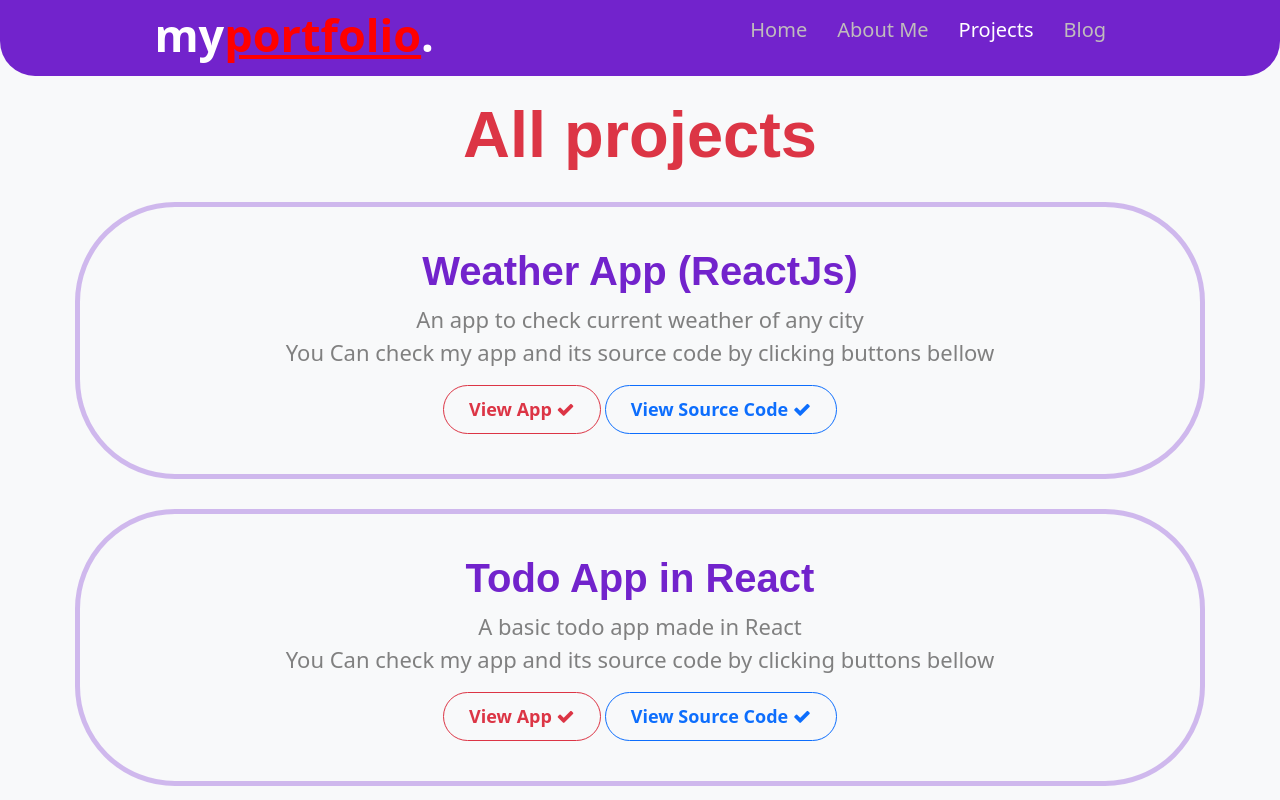
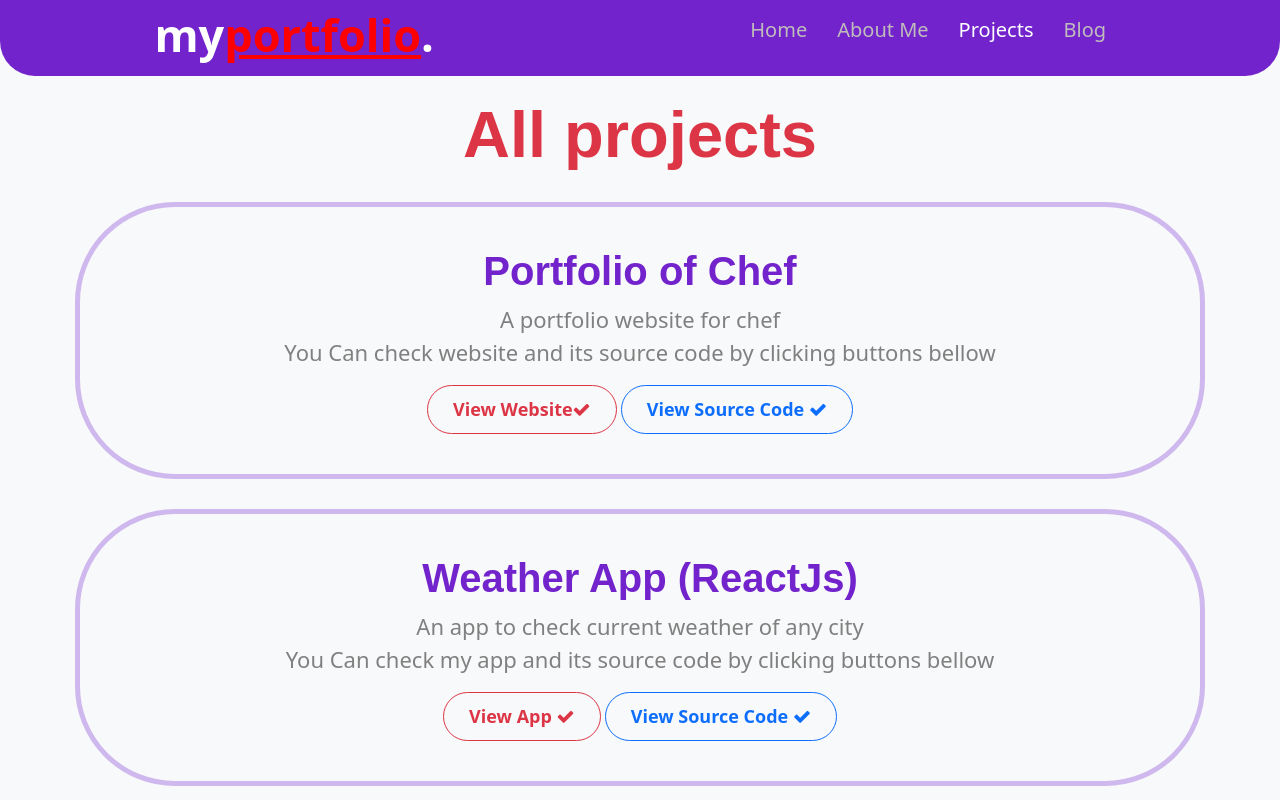
Before and after one commit to rshubham005/portflio-site, a plain HTML site: page projects.html in a window 1280 px wide. Shown: the top 800 px of the page. Drawn offline with nearby package versions, Linux system fonts and the light colour scheme.

Commit message:
Update projects.html

```diff
--- a/projects.html
+++ b/projects.html
@@ -28,6 +28,17 @@
     <div class="container projects">
         <h1 class="project-heading">All projects</h1>
         <ol class="project-list">
+          <li>
+            <div class="container project-text">
+                <h1 class="project-head">Portfolio of Chef</h1>
+                  <p class="project-para">A portfolio website for chef
+                    <br>
+                    You Can check website and its source code by clicking buttons bellow
+                  </p>
+                    <a href="https://chefmanish.netlify.app/" class="btn btn-outline-danger">View Website<i class="fa fa-check"></i></a>
+                    <a href="https://github.com/rshubham005/Chef-portfolio" class="btn btn-outline-primary">View Source Code <i class="fa fa-check"></i></a>
+                </div>
+          </li>
           <li>
             <div class="container project-text">
                 <h1 class="project-head">Weather App (ReactJs)</h1>
```
